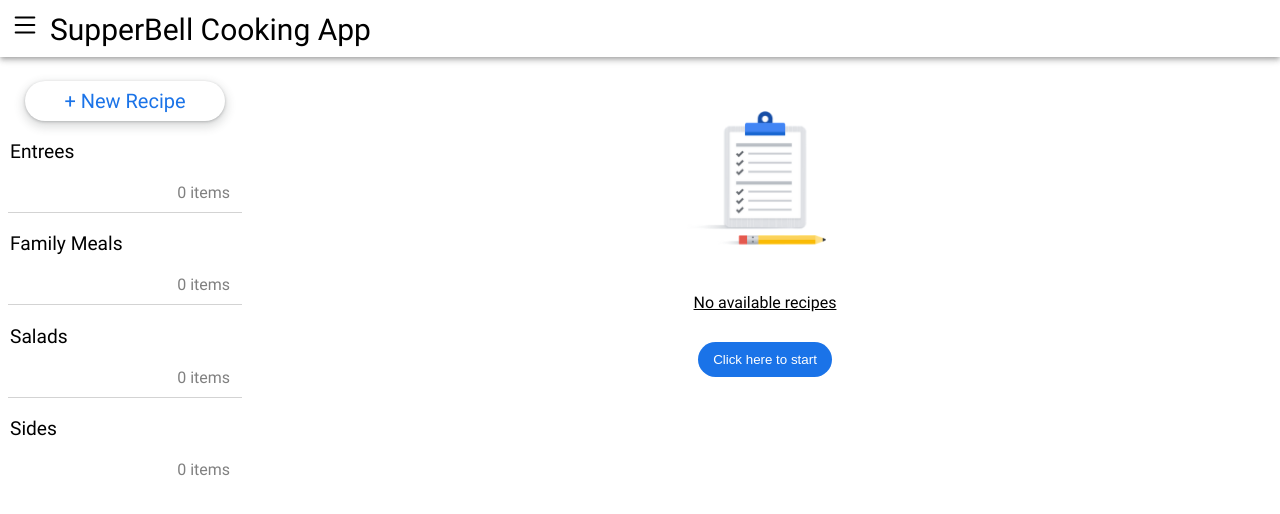
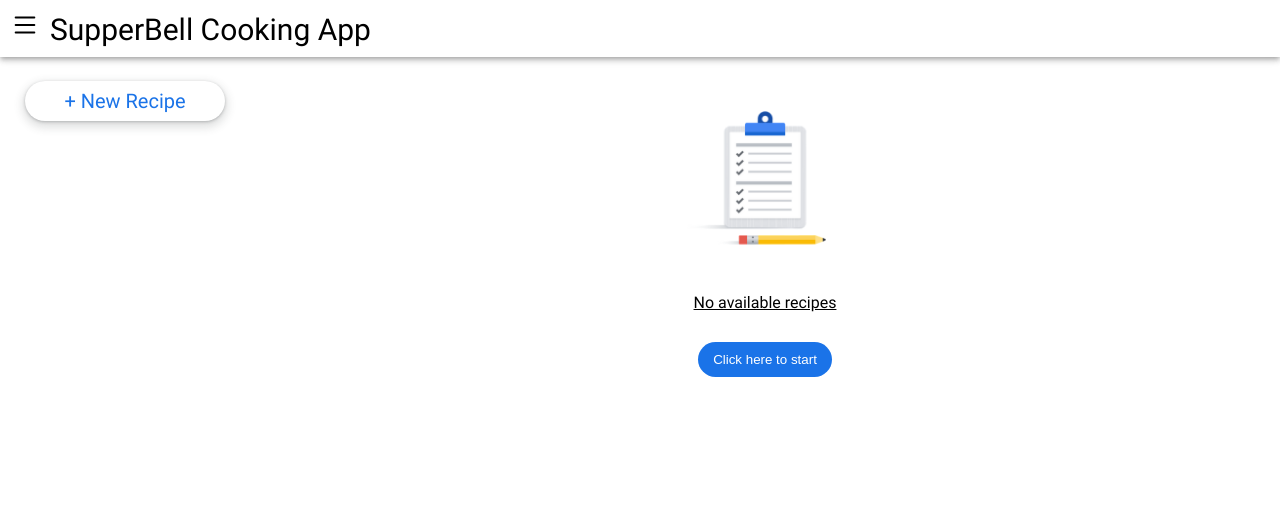
Before and after one commit to johndoomy/supperbell-cooking-app, a React (Create React App) app: page / in a window 1280 px wide. Shown: the top 514 px of the page. Built offline with nearby package versions, Linux system fonts and the light colour scheme.

Commit message:
messed up the ingredient item1

```diff
--- a/src/components/EntreesSaladsSides.js
+++ b/src/components/EntreesSaladsSides.js
@@ -5,7 +5,7 @@ import IngredientItem from "./IngredientItem"
 const EntreesSaladsSides = ({ arrayLocationSettings, selectModal, deleteIngredient, familyRecipe, index, updateRecipe, selectedRecipe }) => {
 
   return (
-    <div>
+    <div className="recipeCard">
       {JSON.stringify(selectedRecipe.ingredients) !== JSON.stringify(["none"]) &&
         <ul className="listOfIngredients">
           {selectedRecipe.ingredients && selectedRecipe.ingredients.map((ingredient, recipeIndex) => (
--- a/src/components/FamilyMeal.js
+++ b/src/components/FamilyMeal.js
@@ -2,7 +2,7 @@ import EntreesSaladsSides from "./EntreesSaladsSides"
 
 const FamilyMeal = ({ arrayLocationSettings, selectModal, deleteIngredient, updateRecipe, selectedRecipe }) => {
   return (
-    <div>
+    <div className="familyMealCard">
       {selectedRecipe.ingredients.map((ingredient, index) => (
         <div key={index} className="recipeComponent">
           <div className="componentTitleContainer">
--- a/src/components/Header.js
+++ b/src/components/Header.js
@@ -2,9 +2,9 @@ import { BsList } from "react-icons/bs"
 
 const Header = ({ toggleNav }) => {
   return (
-    <header>
-        <BsList onClick={toggleNav} className="hamburgerButton toggleNav" />
-        <span id="appTitle">SupperBell Cooking App</span>
+    <header className="mainHeader">
+      <BsList onClick={toggleNav} className="hamburgerButton toggleNav" />
+      <span id="appTitle">SupperBell Cooking App</span>
     </header>
   )
 }
--- a/src/components/IngredientItem.js
+++ b/src/components/IngredientItem.js
@@ -20,7 +20,12 @@ const IngredientItem = ({ familyKey, index, arrayLocationSettings, selectModal,
             ref={ingredientRef}
             key={recipeIndex}
             className="ingredient">
-        <span>{ingredient.name}</span>
+            <><UpdatedNumber
+                multiplier={(familyRecipe !== undefined) ? (familyRecipe.multiplier ? familyRecipe.multiplier : 1) : (selectedRecipe.multiplier !== undefined) ? (selectedRecipe.multiplier) : 1}
+                ingredient={ingredient}
+                selectedRecipe={selectedRecipe}
+            />
+
                 {!ingredientDropdown ?
                     <BsChevronDown
                         onClick={handleClickOnChevron}
@@ -35,11 +40,7 @@ const IngredientItem = ({ familyKey, index, arrayLocationSettings, selectModal,
 
 
                 <div className="ingredientRight">
-            <UpdatedNumber
-                multiplier={(familyRecipe !== undefined) ? (familyRecipe.multiplier ? familyRecipe.multiplier : 1) : (selectedRecipe.multiplier !== undefined) ? (selectedRecipe.multiplier) : 1}
-                ingredient={ingredient}
-                selectedRecipe={selectedRecipe}
-            />
+                    <span>{ingredient.name}</span>
                 </div>
 
 
@@ -71,7 +72,7 @@ const IngredientItem = ({ familyKey, index, arrayLocationSettings, selectModal,
                             />
                         </div>
                 )
-        }
+                }</>
 
         </li>
     )
--- a/src/components/Sidebar.js
+++ b/src/components/Sidebar.js
@@ -25,39 +25,41 @@ const Sidebar = ({ save, isExpanded, recipes, selectRecipe, selectedRecipe, sele
 
   return (
     <div ref={sidebarRef} className={isExpanded ? "sidebar is-open" : "sidebar"}>
-        <div onClick={() => {(window.innerWidth <= 620 && toggleNav()); selectModal("recipe"); document.querySelector(".modal").style.display = "block"; (document.querySelector('#recipeInputText') !== null) && document.querySelector('#recipeInputText').focus()}}  className="showRecipeModal">
+      <div onClick={() => { (window.innerWidth <= 620 && toggleNav()); selectModal("recipe"); document.querySelector(".modal").style.display = "block"; (document.querySelector('#recipeInputText') !== null) && document.querySelector('#recipeInputText').focus() }} className="showRecipeModal">
         <span>+ New Recipe</span>
       </div>
 
+      {entrees[0] &&
+        <>
           <p className="listTitle">Entrees</p>
           <RecipesUl selectedRecipe={selectedRecipe} toggleNav={toggleNav} selectRecipe={selectRecipe} filteredRecipes={entrees} />
-        <div className="itemCount">
-          {entrees.length} items
-        </div>
 
           <div className="sideBarUnderline"></div>
+        </>}
 
+      {familyMeals[0] &&
+        <>
           <p className="listTitle">Family Meals</p>
-        <RecipesUl selectedRecipe={selectedRecipe}  toggleNav={toggleNav} selectRecipe={selectRecipe} filteredRecipes={familyMeals} />
-        <div className="itemCount">
-          {familyMeals.length} items
-        </div>
+          <RecipesUl selectedRecipe={selectedRecipe} toggleNav={toggleNav} selectRecipe={selectRecipe} filteredRecipes={familyMeals} />
 
           <div className="sideBarUnderline"></div>
+        </>}
 
+      {salads[0] &&
+        <>
           <p className="listTitle">Salads</p>
-        <RecipesUl selectedRecipe={selectedRecipe}  toggleNav={toggleNav} selectRecipe={selectRecipe} filteredRecipes={salads} />
-        <div className="itemCount">
-          {salads.length} items
-        </div>
+          <RecipesUl selectedRecipe={selectedRecipe} toggleNav={toggleNav} selectRecipe={selectRecipe} filteredRecipes={salads} />
 
           <div className="sideBarUnderline"></div>
+        </>}
 
+      {sides[0] &&
+        <>
           <p className="listTitle">Sides</p>
-        <RecipesUl selectedRecipe={selectedRecipe}  toggleNav={toggleNav} selectRecipe={selectRecipe} filteredRecipes={sides} />
-        <div className="itemCount">
-          {sides.length} items
-        </div>
+          <RecipesUl selectedRecipe={selectedRecipe} toggleNav={toggleNav} selectRecipe={selectRecipe} filteredRecipes={sides} />
+
+          <div className="sideBarUnderline"></div>
+        </>}
     </div>
   )
 }
--- a/src/index.css
+++ b/src/index.css
@@ -193,6 +193,16 @@ header {
   justify-content: space-between;
 }
 
+.recipeCard {
+  /* border: thin solid black; */
+  border-radius: 12px;
+  width: 50vw;
+}
+
+.familyMealCard {
+  width: 50vw;
+}
+
 h2 {
   margin: 0px;
   font-family: "Roboto-Thin";
@@ -225,7 +235,8 @@ ul.listOfIngredients {
 
 .ingredient:hover {
   background-color: #f1f3f4;
-  cursor: pointer;
+  border-radius: 12px;
+
 }
 
 .modal {
@@ -415,11 +426,9 @@ ul.listOfIngredients {
 }
 
 .ingredientRight {
-  height: auto;
-  width: auto;
   margin-right: 10px;
   float: right;
-  display: flex;
+  /* display: flex; */
 }
 
 .ingredientChevronUp,
@@ -436,7 +445,6 @@ ul.listOfIngredients {
   font-size: 16px;
   text-decoration: underline;
   padding-top: 29px;
-  margin-right: 25px;
   float: right;
   display: flex;
 }
@@ -497,7 +505,7 @@ ul.listOfIngredients {
   padding-top: 16px;
   padding-bottom: 16px;
   border-style: solid;
-  border: thin solid black;
+  border: thin solid rgb(173, 173, 173);
   border-top-style: hidden;
   border-left-style: hidden;
   border-right-style: hidden;
@@ -547,17 +555,26 @@ ul.listOfIngredients {
   background-color: #1a73e8;
 }
 
+.ingredientChevronDown,
+.ingredientChevronUp {
+  cursor: pointer;
+}
+
 /* .yieldContainer {
   text-align: right;
 } */
 
 @media only screen and (max-width: 620px) {
+  #appTitle {
+    font-size: 7.5vw;
+  }
+
   .sidebar {
     background-color: white;
     z-index: 0;
     padding-top: 15px;
     transition: .2s;
-    width: calc(100vw - 40%);
+    width: 255px;
   }
 
   #main {
@@ -631,4 +648,12 @@ ul.listOfIngredients {
     padding-right: 15%;
   }
 
+  .recipeCard {
+    width: 95vw;
+  }
+
+  .familyMealCard {
+    width: 95vw;
+  }
+
 }
```
Lines whose indentation alone changed are shown as unchanged.
